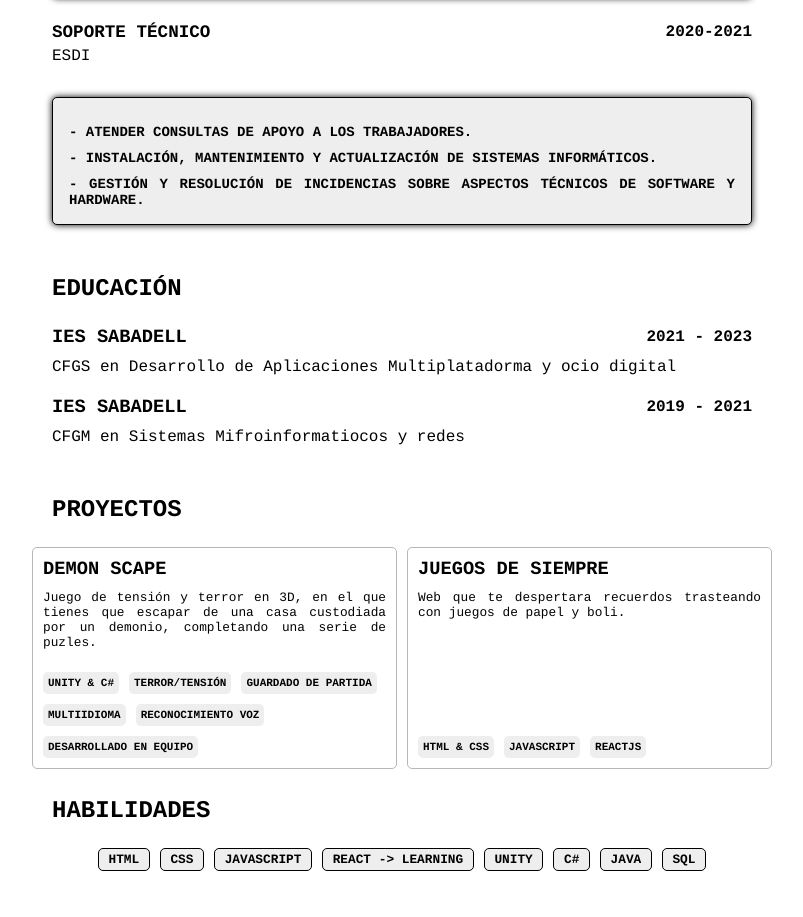
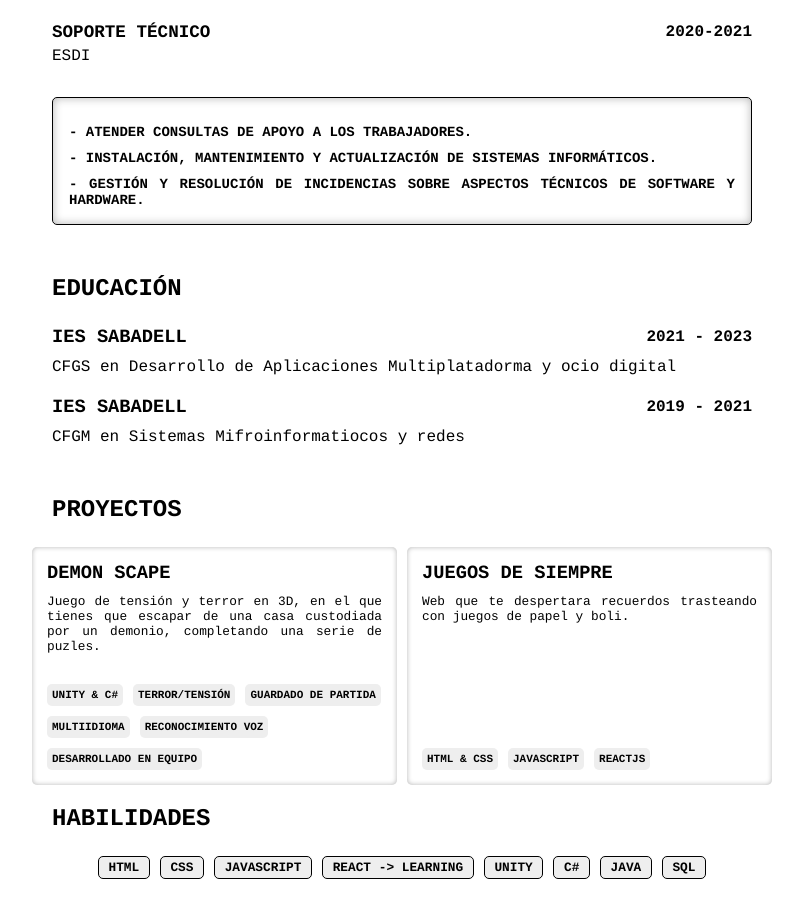
Before and after one commit to carlosalises/carlosalises-portfolio, a React (Create React App) app: page / in a window 1280 px wide. Shown: the part 589-1506 px from the top of the page, without its empty margins (238-1041 px from the left). Built offline with nearby package versions, Linux system fonts and the light colour scheme.

Commit message:
portfolio style update

```diff
--- a/src/style/Experience.module.css
+++ b/src/style/Experience.module.css
@@ -21,13 +21,11 @@
     }
 
     & .responsabilities  {
-
-        box-shadow: 0px 0px 7px black;
+        border: 1px solid black;
+        box-shadow: inset 0 0 10px rgb(182, 182, 182);
         margin-top: 2rem;
-        background: #eee;
         padding: 1rem;
         border-radius: 5px;
-        border: 1px solid black;
 
         & li {
             text-transform: uppercase;
@@ -52,5 +50,13 @@
         .date {
             margin-top: 1rem;
         }
+
+        .responsabilities
+        {
+            & li {
+                margin-top: 1.5rem;
+            }
+        }
+
     }
 }
--- a/src/style/HeaderStyle.module.css
+++ b/src/style/HeaderStyle.module.css
@@ -41,11 +41,11 @@
             align-items: center;
             text-align: center;
 
-            & h2 {
+            & .position {
                 margin-top: 1rem;
             }
 
-            & footer {
+            & .buttons {
                 flex-direction: column;
                 margin-top: 2rem;
                 width: auto;
--- a/src/style/Projects.module.css
+++ b/src/style/Projects.module.css
@@ -7,12 +7,12 @@
     list-style: none;
 
         & .project {
-            border: 1px solid rgb(182, 182, 182);
+            box-shadow: inset 0 0 5px rgb(182, 182, 182);
             display: flex;
             flex-direction: column;
             justify-content: space-between;
             border-radius: 5px;
-            padding: 10px;
+            padding: 15px;
             height: 100%;
 
             & p {
@@ -49,6 +49,7 @@
 
 @media (width <= 700px) {
     .projects {
+
       margin-inline: 0px;
 
         & li {
```
